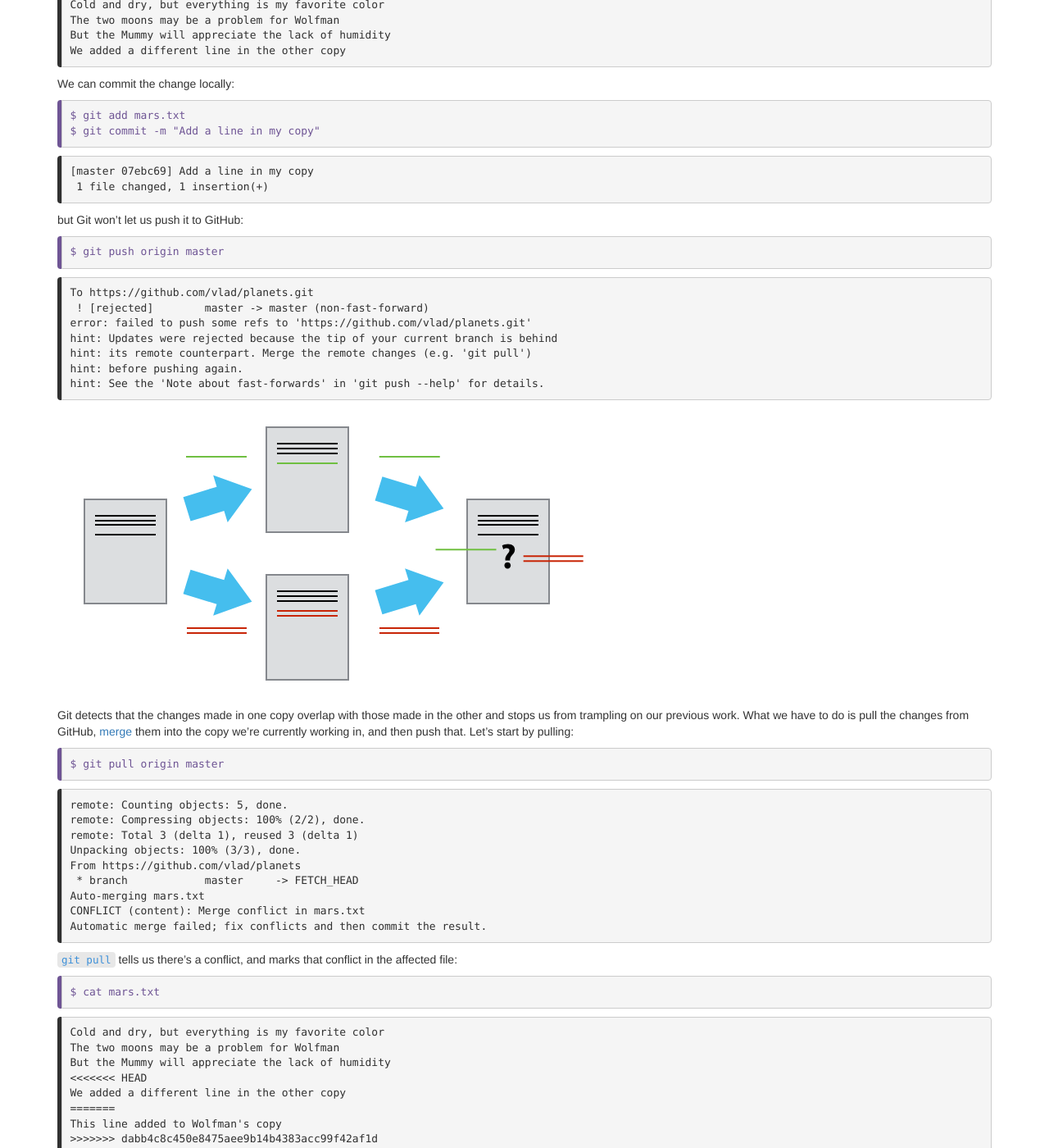
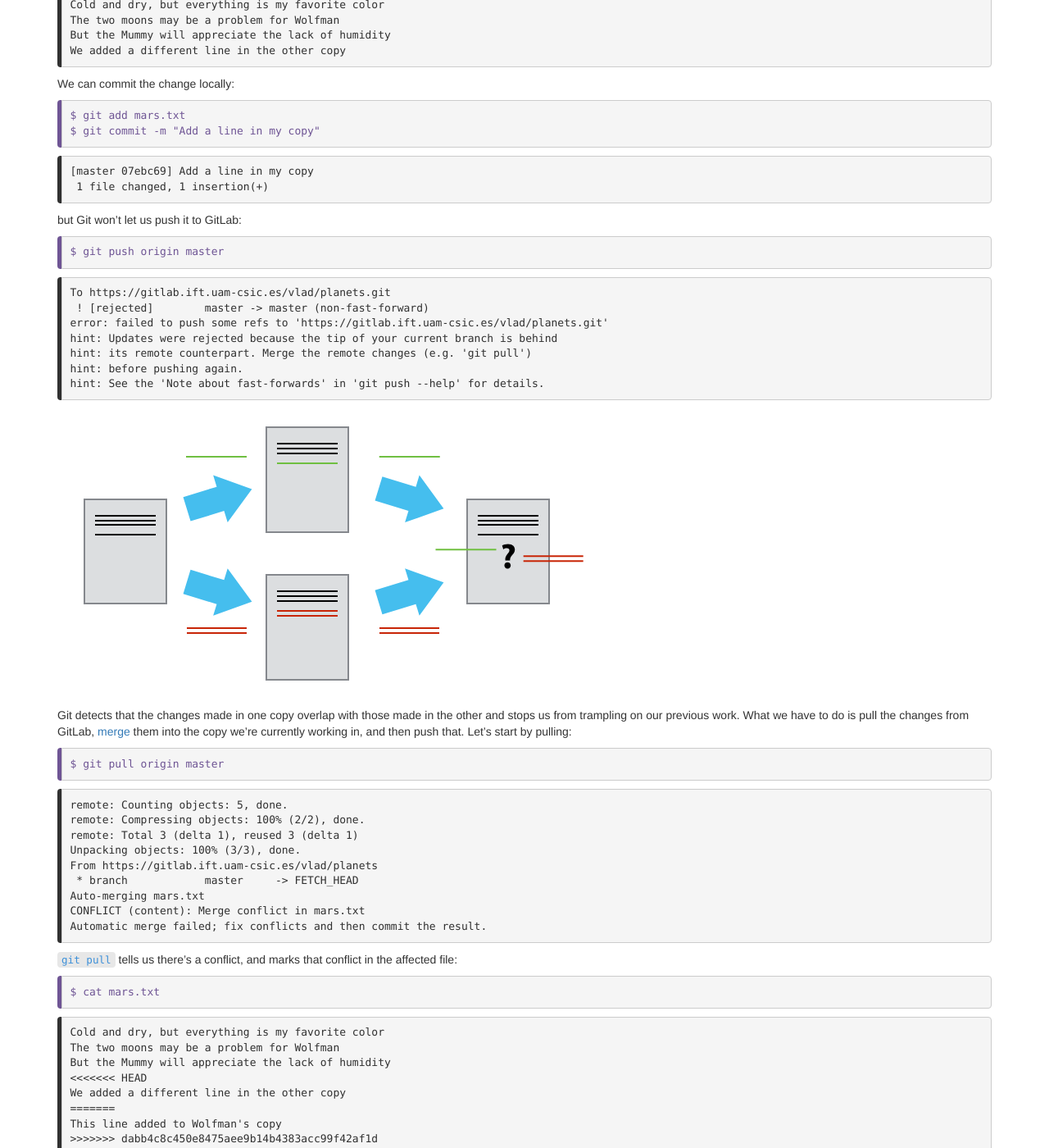
Before and after one commit to adgdt/git-novice-gitlab, a Jekyll site: the page built from _episodes/09-conflict.md, in a window 1280 px wide and 1400 px high, scrolled down 1298 px. Shown: the whole window at 82% size. Built offline with Jekyll 4.4.1, drawn with Linux system fonts in a browser that asks for light colours; some of the changed text lies outside the part shown.

Commit message:
Full versioned 09_v1. Some images left and review needed

```diff
--- a/_episodes/09-conflict.md
+++ b/_episodes/09-conflict.md
@@ -51,7 +51,7 @@ This line added to Wolfman's copy
 ~~~
 {: .output}
 
-and then push the change to GitHub:
+and then push the change to GitLab:
 
 ~~~
 $ git add mars.txt
@@ -76,14 +76,14 @@ Delta compression using up to 4 threads.
 Compressing objects: 100% (3/3), done.
 Writing objects: 100% (3/3), 352 bytes, done.
 Total 3 (delta 1), reused 0 (delta 0)
-To https://github.com/vlad/planets
+To https://gitlab.ift.uam-csic.es/vlad/planets
    29aba7c..dabb4c8  master -> master
 ~~~
 {: .output}
 
 Now let's have the other partner
 make a different change to their copy
-*without* updating from GitHub:
+*without* updating from GitLab:
 
 ~~~
 $ nano mars.txt
@@ -113,7 +113,7 @@ $ git commit -m "Add a line in my copy"
 ~~~
 {: .output}
 
-but Git won't let us push it to GitHub:
+but Git won't let us push it to GitLab:
 
 ~~~
 $ git push origin master
@@ -121,9 +121,9 @@ $ git push origin master
 {: .bash}
 
 ~~~
-To https://github.com/vlad/planets.git
+To https://gitlab.ift.uam-csic.es/vlad/planets.git
  ! [rejected]        master -> master (non-fast-forward)
-error: failed to push some refs to 'https://github.com/vlad/planets.git'
+error: failed to push some refs to 'https://gitlab.ift.uam-csic.es/vlad/planets.git'
 hint: Updates were rejected because the tip of your current branch is behind
 hint: its remote counterpart. Merge the remote changes (e.g. 'git pull')
 hint: before pushing again.
@@ -135,7 +135,7 @@ hint: See the 'Note about fast-forwards' in 'git push --help' for details.
 
 Git detects that the changes made in one copy overlap with those made in the other
 and stops us from trampling on our previous work.
-What we have to do is pull the changes from GitHub,
+What we have to do is pull the changes from GitLab,
 [merge]({{ page.root }}/reference/#merge) them into the copy we're currently working in,
 and then push that.
 Let's start by pulling:
@@ -150,7 +150,7 @@ remote: Counting objects: 5, done.
 remote: Compressing objects: 100% (2/2), done.
 remote: Total 3 (delta 1), reused 3 (delta 1)
 Unpacking objects: 100% (3/3), done.
-From https://github.com/vlad/planets
+From https://gitlab.ift.uam-csic.es/vlad/planets
  * branch            master     -> FETCH_HEAD
 Auto-merging mars.txt
 CONFLICT (content): Merge conflict in mars.txt
@@ -180,7 +180,7 @@ This line added to Wolfman's copy
 
 Our change—the one in `HEAD`—is preceded by `<<<<<<<`.
 Git has then inserted `=======` as a separator between the conflicting changes
-and marked the end of the content downloaded from GitHub with `>>>>>>>`.
+and marked the end of the content downloaded from GitLab with `>>>>>>>`.
 (The string of letters and digits after that marker
 identifies the commit we've just downloaded.)
 
@@ -227,16 +227,16 @@ Changes to be committed:
 {: .output}
 
 ~~~
-$ git commit -m "Merge changes from GitHub"
+$ git commit -m "Merge changes from GitLab"
 ~~~
 {: .bash}
 
 ~~~
-[master 2abf2b1] Merge changes from GitHub
+[master 2abf2b1] Merge changes from GitLab
 ~~~
 {: .output}
 
-Now we can push our changes to GitHub:
+Now we can push our changes to GitLab:
 
 ~~~
 $ git push origin master
@@ -249,7 +249,7 @@ Delta compression using up to 4 threads.
 Compressing objects: 100% (6/6), done.
 Writing objects: 100% (6/6), 697 bytes, done.
 Total 6 (delta 2), reused 0 (delta 0)
-To https://github.com/vlad/planets.git
+To https://gitlab.ift.uam-csic.es/vlad/planets.git
    dabb4c8..2abf2b1  master -> master
 ~~~
 {: .output}
@@ -268,7 +268,7 @@ remote: Counting objects: 10, done.
 remote: Compressing objects: 100% (4/4), done.
 remote: Total 6 (delta 2), reused 6 (delta 2)
 Unpacking objects: 100% (6/6), done.
-From https://github.com/vlad/planets
+From https://gitlab.ift.uam-csic.es/vlad/planets
  * branch            master     -> FETCH_HEAD
 Updating dabb4c8..2abf2b1
 Fast-forward
@@ -377,9 +377,9 @@ Conflicts can also be minimized with project management strategies:
 > > {: .bash}
 > >
 > > ~~~
-> > To https://github.com/vlad/planets.git
+> > To https://gitlab.ift.uam-csic.es/vlad/planets.git
 > >  ! [rejected]        master -> master (fetch first)
-> > error: failed to push some refs to 'https://github.com/vlad/planets.git'
+> > error: failed to push some refs to 'https://gitlab.ift.uam-csic.es/vlad/planets.git'
 > > hint: Updates were rejected because the remote contains work that you do
 > > hint: not have locally. This is usually caused by another repository pushing
 > > hint: to the same ref. You may want to first integrate the remote changes
@@ -404,7 +404,7 @@ Conflicts can also be minimized with project management strategies:
 > > remote: Compressing objects: 100% (3/3), done.
 > > remote: Total 3 (delta 0), reused 0 (delta 0)
 > > Unpacking objects: 100% (3/3), done.
-> > From https://github.com/vlad/planets.git
+> > From https://gitlab.ift.uam-csic.es/vlad/planets.git
 > >  * branch            master     -> FETCH_HEAD
 > >    6a67967..439dc8c  master     -> origin/master
 > > warning: Cannot merge binary files: mars.jpg (HEAD vs. 439dc8c08869c342438f6dc4a2b615b05b93c76e)
```
